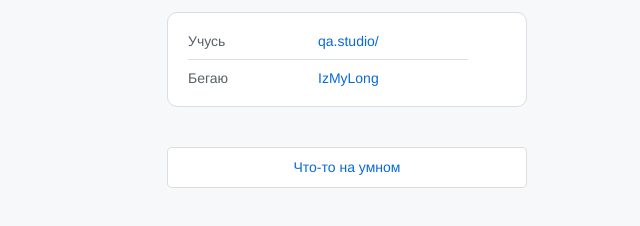
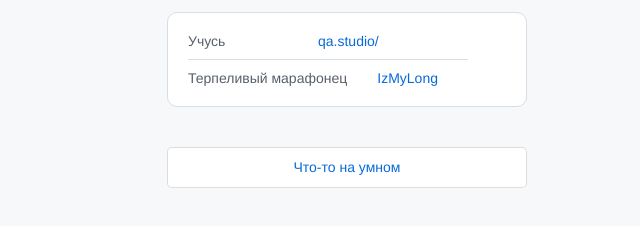
Before and after one commit to Mentalm00n/Business-card-HTML-CSS-, a plain HTML site: page index.html in a window 1280 px wide. Shown: the part 706-932 px from the top of the page, without its empty margins (293-933 px from the left). Drawn offline with Linux system fonts and the light colour scheme.

Commit message:
изменился_параграф

```diff
--- a/index.html
+++ b/index.html
@@ -38,7 +38,7 @@
             <a class="linsk__link" href="https://qa.studio/">qa.studio/</a>
           </li>
              <li class="links__link">
-            <p class="links__title">Бегаю</p>
+            <p class="links__title">Терпеливый марафонец</p>
             <a class="linsk__link" href="http://t.me/izmylong_run/">IzMyLong</a>
           </li>
 
```
